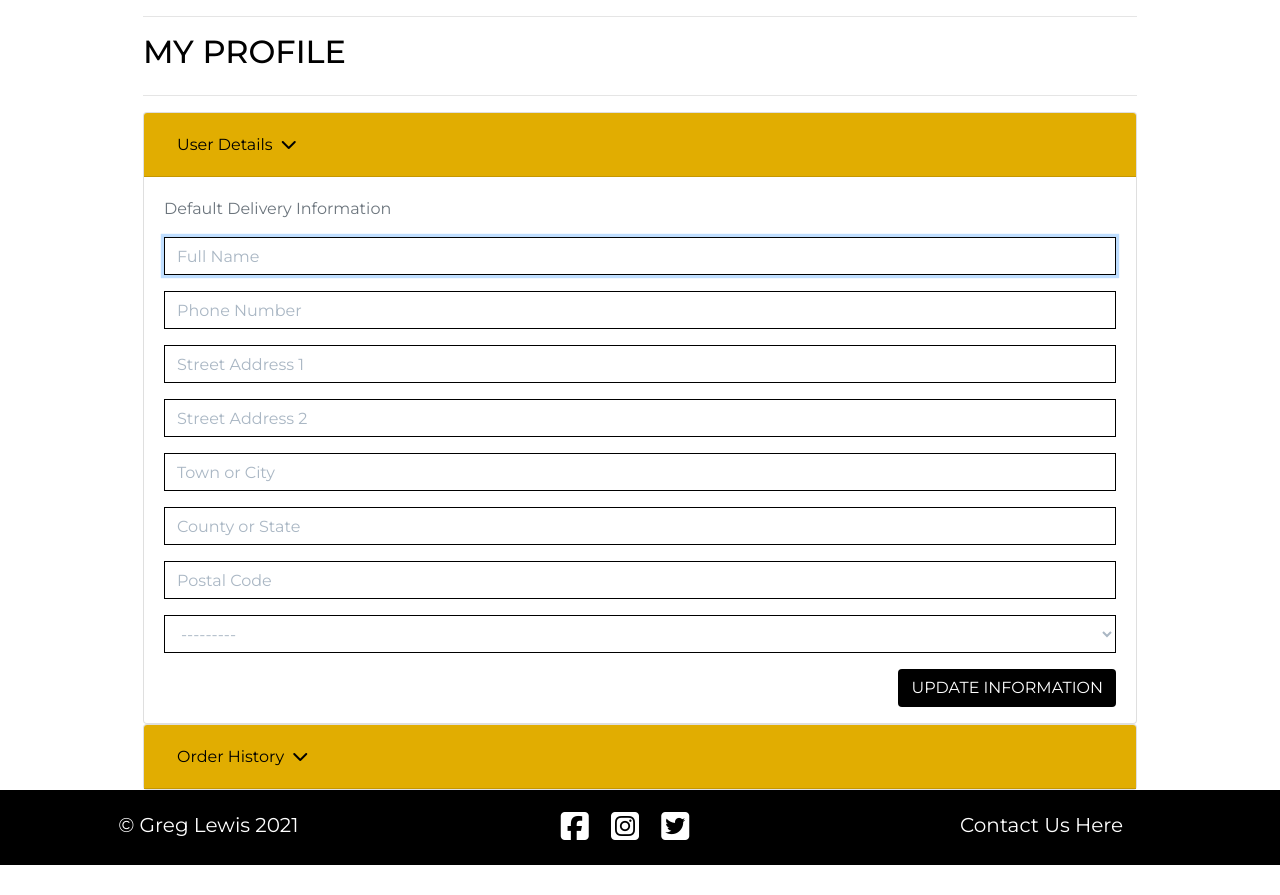
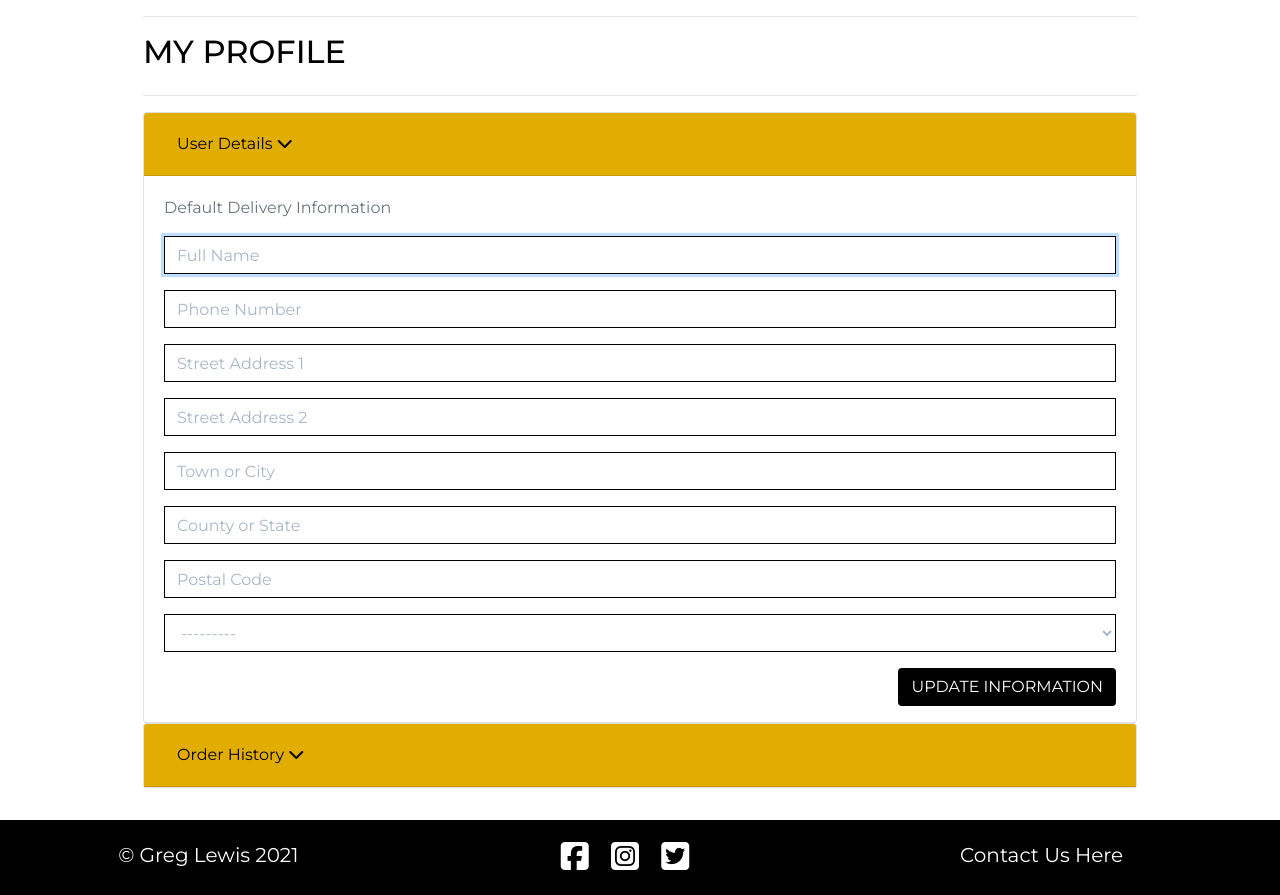
Before and after one commit to Gregory4321/cooks_finest, a Django app: page /profile/ in a window 1280 px wide. Shown: the part 160-1055 px from the top of the page. Before the commit the page ends 1025 px from the top, so only its background shows below. Run offline with Django 3.2, Linux system fonts and the light colour scheme; the visitor is signed in with stand-in values (Sample User, id 1); data comes from the database, SQL or seed files in the repository; data that the repository does not hold is empty; parts of the project's set-up code (start-up, migrations or seed data) failed here and were passed over; some libraries are stand-ins or nearby versions.

Commit message:
Edited accordion layout and styling

```diff
--- a/profiles/static/profiles/css/profile.css
+++ b/profiles/static/profiles/css/profile.css
@@ -28,6 +28,14 @@
     color: #000;
 }
 
-#accordion .card-header.active .caret-icon i {
-    transform: rotate(180deg);
+#accordion {
+    margin-bottom: 2rem;
 }
+
+.card-panel-heading {
+    cursor: pointer;
+}
+
+.card-panel-heading:hover a {
+    text-decoration: underline;
+}
--- a/profiles/templates/profiles/profile.html
+++ b/profiles/templates/profiles/profile.html
@@ -26,15 +26,12 @@
         <!-- Accordion -->
         <div id="accordion">
             <div class="card">
-                <!-- User Dtails Section -->
-                <div class="card-header" id="headingOne">
+                <!-- User Details Section -->
+                <div class="card-header card-panel-heading" data-toggle="collapse" data-target="#collapseOne" id="headingOne" aria-expanded="true" aria-controls="collapseOne">
                     <h5 class="mb-0">
-                        <a class="btn btn-link" role="button" data-toggle="collapse" data-target="#collapseOne" aria-expanded="true"
-                            aria-controls="collapseOne">
+                        <a class="btn btn-link">
                             User Details
-                            <span class="icon">
-                                <i class="fas fa-chevron-down"></i>
-                            </span>
+                            <i class="fas fa-chevron-down"></i>
                         </a>
                     </h5>
                 </div>
@@ -53,14 +50,11 @@
             </div>
             <div class="card">
                 <!-- Order History Section -->
-                <div class="card-header" id="headingTwo">
+                <div class="card-header card-panel-heading" id="headingTwo" data-toggle="collapse" data-target="#collapseTwo" aria-expanded="false" aria-controls="collapseTwo">
                     <h5 class="mb-0">
-                        <a class="btn btn-link collapsed" data-toggle="collapse" data-target="#collapseTwo"
-                            aria-expanded="false" aria-controls="collapseTwo">
+                        <a class="btn btn-link collapsed">
                             Order History
-                            <span class="icon">
-                                <i class="fas fa-chevron-down"></i>
-                            </span>
+                            <i class="fas fa-chevron-down"></i>
                         </a>
                     </h5>
                 </div>
```
